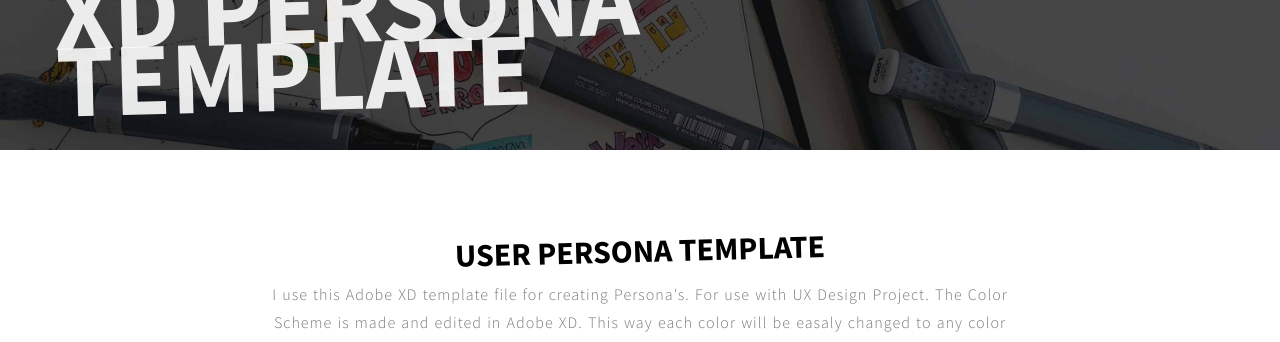
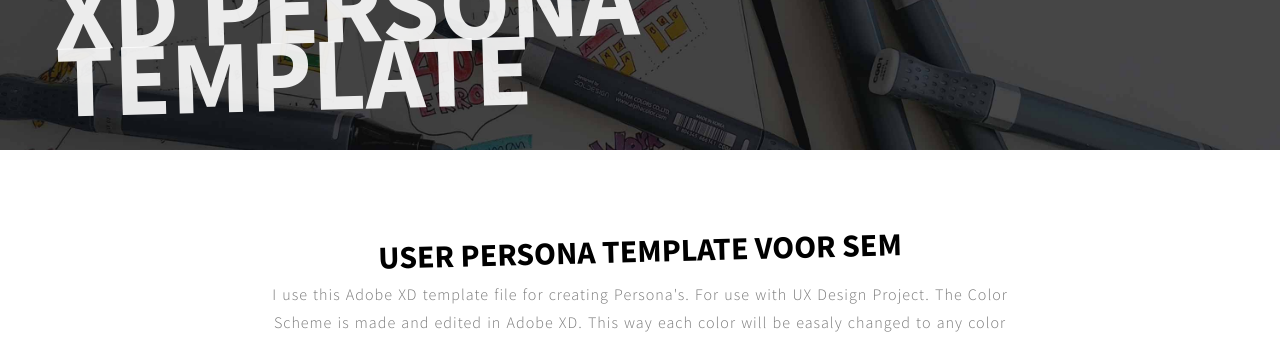
Before and after one commit to PascalMontsma/XD-Persona-template, a plain HTML site: page index.html in a window 1280 px wide. Shown: the part 126-468 px from the top of the page. Drawn offline with nearby package versions, Linux system fonts and the light colour scheme; files that its build step writes are made by us from their sources.

Commit message:
Update index.html
Sem update

```diff
--- a/index.html
+++ b/index.html
@@ -90,7 +90,7 @@
             <div class="row">
                 <div class="col-sm-8 col-sm-offset-2">
                     <div class="blog-thumb">
-                        <h2>User Persona template</h2>
+                        <h2>User Persona template voor Sem</h2>
                         <div class="post-format">
                         </div>
                         <p>I use this Adobe XD template file for creating Persona's.
```
